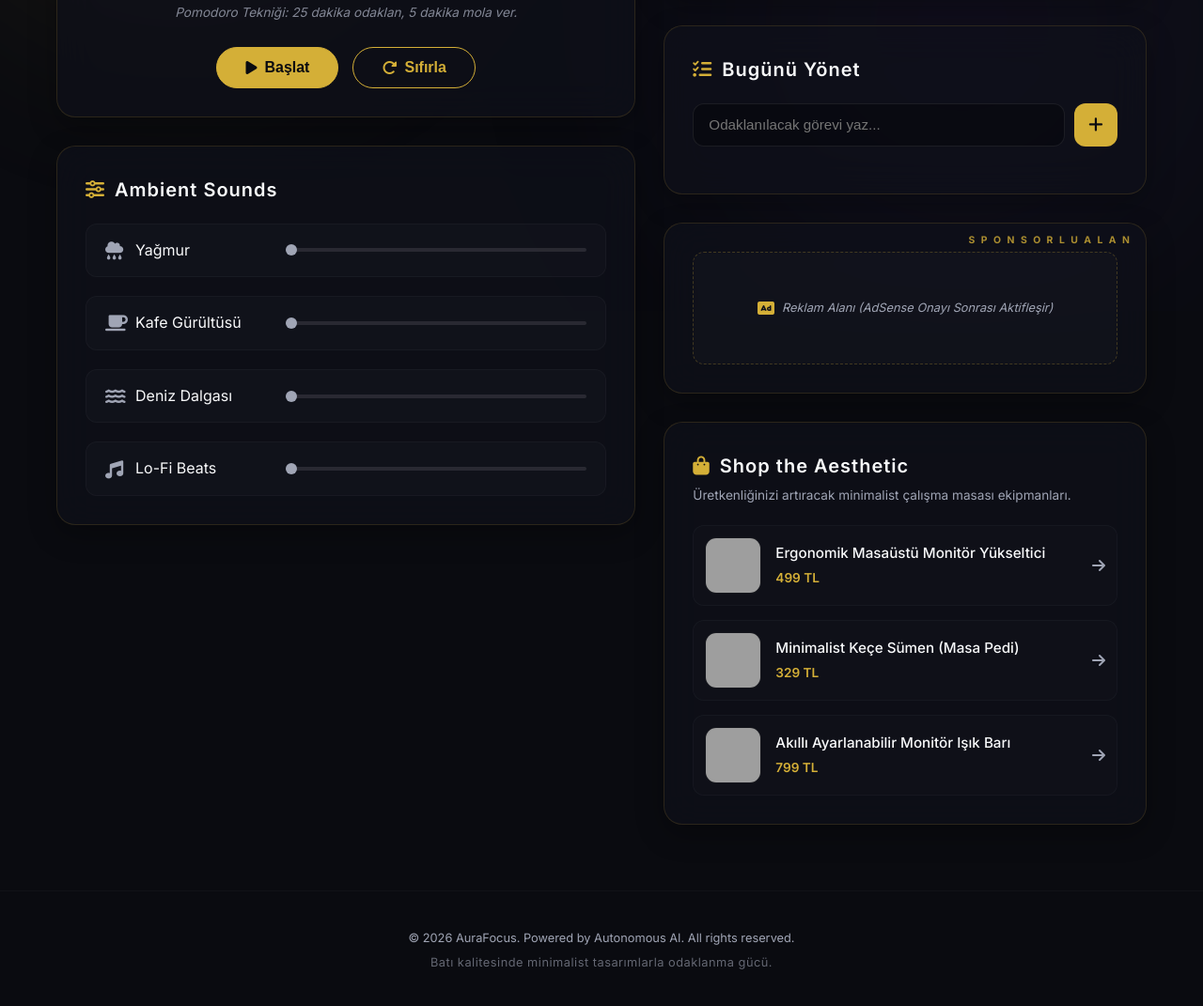
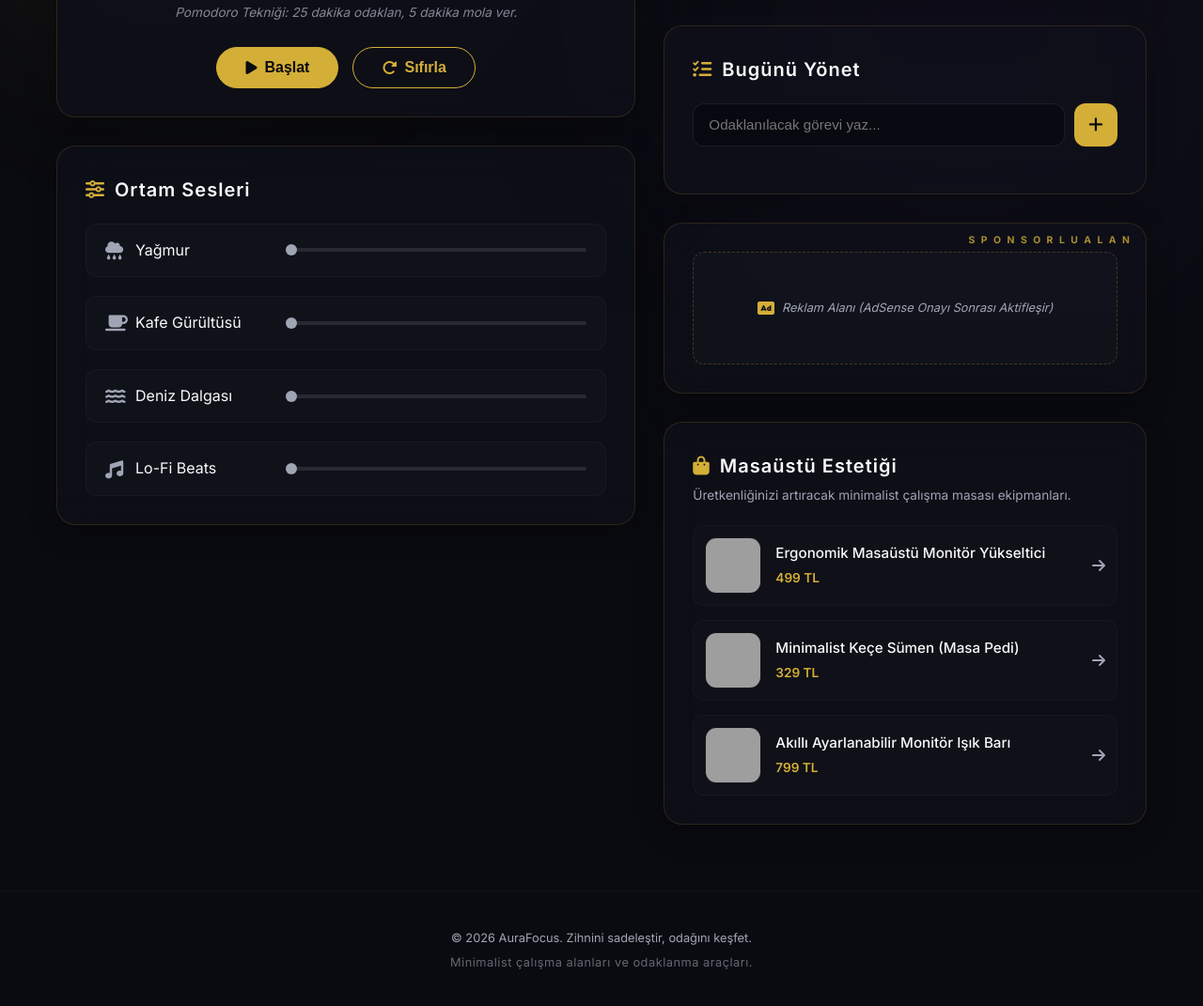
Before and after one commit to serdarkucuklu/aurafocus, a plain HTML site: page index.html in a window 1280 px wide. Shown: the part 469-1540 px from the top of the page at 94% size. Drawn offline with nearby package versions, Linux system fonts and the light colour scheme; grey boxes are pictures that could not be loaded; a web font is replaced by a local one.

Commit message:
Entegrasyon: Arayuz tamamen Turkcelestirildi ve AI ibareleri kaldirildi

```diff
--- a/index.html
+++ b/index.html
@@ -3,7 +3,7 @@
 <head>
     <meta charset="UTF-8">
     <meta name="viewport" content="width=device-width, initial-scale=1.0">
-    <title>AuraFocus | Premium Minimalist Focus & Lifestyle Hub</title>
+    <title>AuraFocus | Premium Minimalist Odaklanma ve Yaşam Alanı</title>
     <!-- SEO Meta Tags -->
     <meta name="description" content="AuraFocus - Genç profesyoneller ve öğrenciler için tasarlanmış minimalist Pomodoro sayacı, sakinleştirici lofi sesleri ve estetik masaüstü önerileriyle odaklanma merkezi.">
     <meta name="keywords" content="pomodoro, odaklanma, lofi müzik, lüks üretkenlik, minimalist masa, amazon affiliate, noble vision, başarı zihniyeti">
@@ -27,7 +27,7 @@
     <header>
         <div class="header-container">
             <h1 class="logo">A U R A <span class="accent">F O C U S</span></h1>
-            <p class="tagline">Curated Aesthetics for High-Performance Minds</p>
+            <p class="tagline">Yüksek Performanslı Zihinler İçin Minimalist Estetik</p>
         </div>
     </header>
 
@@ -51,7 +51,7 @@
 
             <!-- Ambient Sound Machine -->
             <div class="glass-card ambient-card">
-                <h3 class="section-title"><i class="fa-solid fa-sliders"></i> Ambient Sounds</h3>
+                <h3 class="section-title"><i class="fa-solid fa-sliders"></i> Ortam Sesleri</h3>
                 <div class="sound-grid">
                     <div class="sound-item" data-sound="rain">
                         <div class="sound-info">
@@ -132,11 +132,11 @@
 
             <!-- Shop the Aesthetic (Affiliate products) -->
             <div class="glass-card shop-card">
-                <h3 class="section-title"><i class="fa-solid fa-bag-shopping"></i> Shop the Aesthetic</h3>
+                <h3 class="section-title"><i class="fa-solid fa-bag-shopping"></i> Masaüstü Estetiği</h3>
                 <p class="section-subtitle">Üretkenliğinizi artıracak minimalist çalışma masası ekipmanları.</p>
                 <div class="product-list" id="product-list">
                     <!-- Loaded dynamically from data.json -->
-                    <div class="product-item-placeholder">Ürünler otonom aranıyor...</div>
+                    <div class="product-item-placeholder">Sizin için seçilen ürünler yükleniyor...</div>
                 </div>
             </div>
         </section>
@@ -144,8 +144,8 @@
 
     <footer>
         <div class="footer-container">
-            <p>&copy; 2026 AuraFocus. Powered by Autonomous AI. All rights reserved.</p>
-            <p class="privacy-note">Batı kalitesinde minimalist tasarımlarla odaklanma gücü.</p>
+            <p>&copy; 2026 AuraFocus. Zihnini sadeleştir, odağını keşfet.</p>
+            <p class="privacy-note">Minimalist çalışma alanları ve odaklanma araçları.</p>
         </div>
     </footer>
 
```
